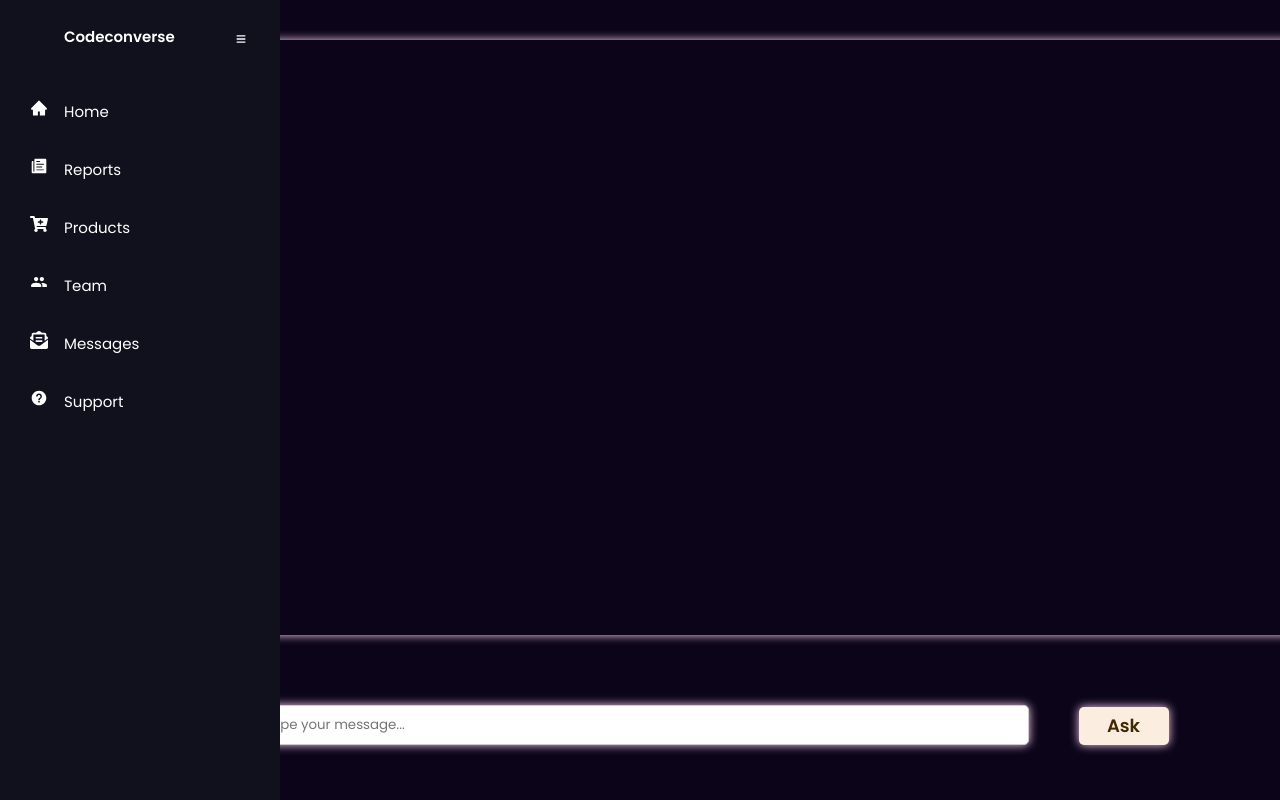
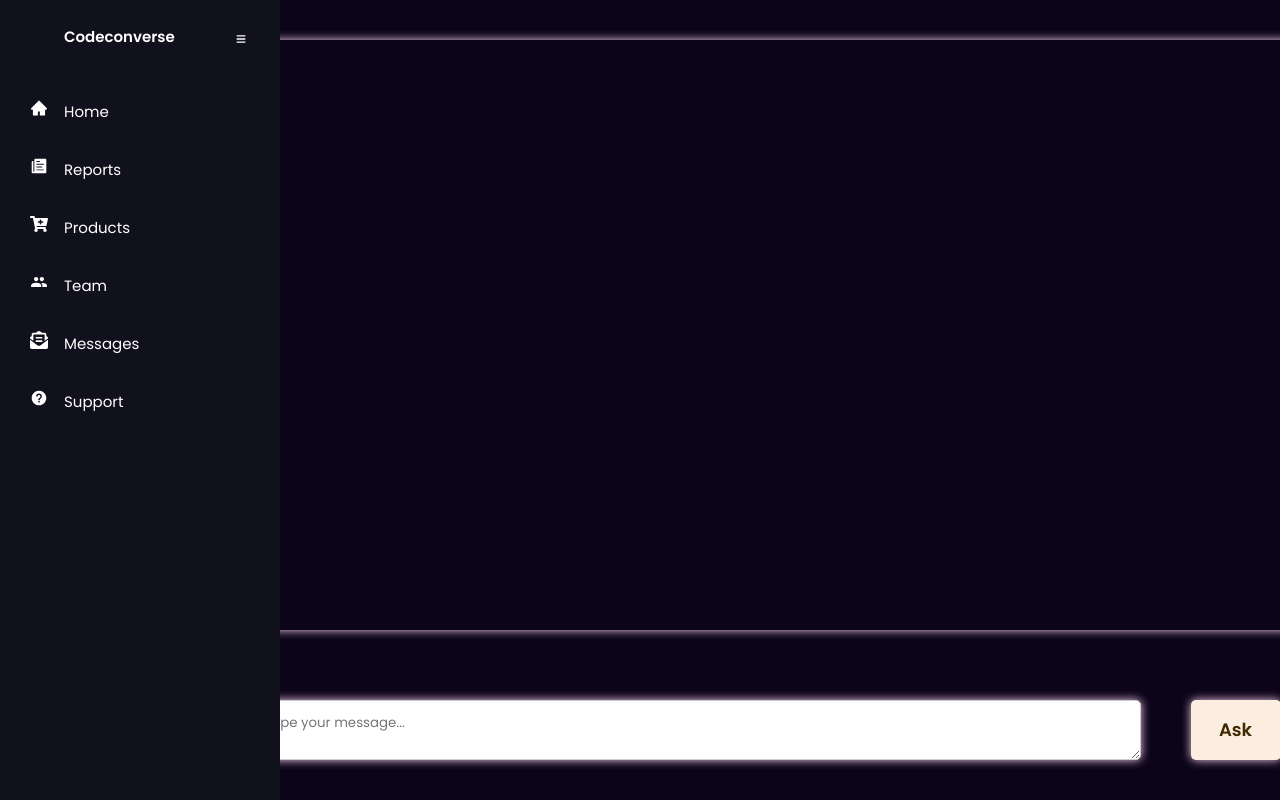
Before and after one commit to tan1199/codeconverse, a React (Create React App) app in the folder frontend/: page / in a window 1280 px wide. Built offline with nearby package versions, Linux system fonts and the light colour scheme.

Commit message:
css update for scroller for textarea

```diff
--- a/frontend/src/App.css
+++ b/frontend/src/App.css
@@ -43,27 +43,30 @@
       width: 100%;
       display: flex;
       align-items: center;
+      flex-wrap: wrap; /* Allow flex items to wrap to the next line */
+      max-width: 1700px;
   }
 
 .input-box {
   margin-left: 70px;
   margin-right: 40px;
-    width: 70%;
-    height: 40px; /* Increase the height as desired */
+    width: 80%;
+    height: 400px; /* Increase the height as desired */
     padding: 5px;
     border: 1px solid #ccc;
     border-radius: 5px;
     box-sizing: border-box;
     padding: 12px 20px;
     box-shadow: 0 0 10px #ffd2f2;
+    overflow: auto;
   }
 .input-box:focus {
   outline:none;
   box-shadow: 0 0 10px #ffd2f2;
 }
 .send-button {
-  margin-top: -13px;
   width:90px;
+  height:60px;
   background-color: #fbeee0;
   border: 2px solid #422800;
   border-radius: 30px;
@@ -148,3 +151,20 @@
   background-color: #373142; /* Set the color of the scrollbar thumb */
   border-radius: 10px;
 }
+
+.input-box::-webkit-scrollbar {
+  height: 10px;
+
+  width: 11px; /* Increase the scrollbar width */
+  border-radius: 5px;
+
+  box-shadow: 0 0 10px #0e0a0d; /* Set the curvature of the scrollbar */}
+.input-box::-webkit-scrollbar-track {
+  height: 100px;
+
+}
+
+.input-box::-webkit-scrollbar-thumb {
+  background-color: #373142; /* Set the color of the scrollbar thumb */
+  border-radius: 10px;
+}
--- a/frontend/src/components/InputBox.js
+++ b/frontend/src/components/InputBox.js
@@ -16,13 +16,17 @@ const InputBox = ({ onSendMessage }) => {
 
   return (
     <div className="input-container">
-      <input
+            <textarea
         type="text"
         placeholder="Type your message..."
         value={message}
         onChange={handleInputChange}
         onKeyDown={handleKeyDown}
         class="input-box"
+        autoFocus
+        rows={1} // Start with a single row
+        style={{ height: `${(message.split('\n').length + 1) * 30}px` }}
+
       />
       <button onClick={() => onSendMessage(message)}  class="send-button">Ask</button>
 
```
